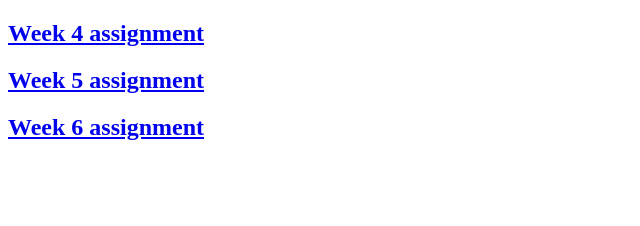
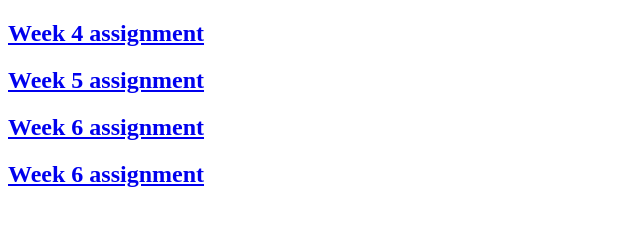
Before and after one commit to MigLyons/MART341-WebDesign, a plain HTML site: page index.html in a window 1280 px wide. Shown: the whole page, without its empty margins (0-640 px from the left). Drawn offline with Linux system fonts and the light colour scheme.

Commit message:
updated nav tree

```diff
--- a/index.html
+++ b/index.html
@@ -7,5 +7,7 @@
         <h2><a href="https://miglyons.github.io/MART341-WebDesign/assignment-04/">Week 4 assignment</a>
         <h2><a href = "https://miglyons.github.io/MART341-WebDesign/assignment-05/">Week 5 assignment</a></h2>
         <h2><a href="https://miglyons.github.io/MART341-WebDesign/assignment-06/">Week 6 assignment</a></h2>
+        <h2><a href="https://miglyons.github.io/MART341-WebDesign/assignment-07/">Week 6 assignment</a></h2>
+
     </body>
 </html>
```
